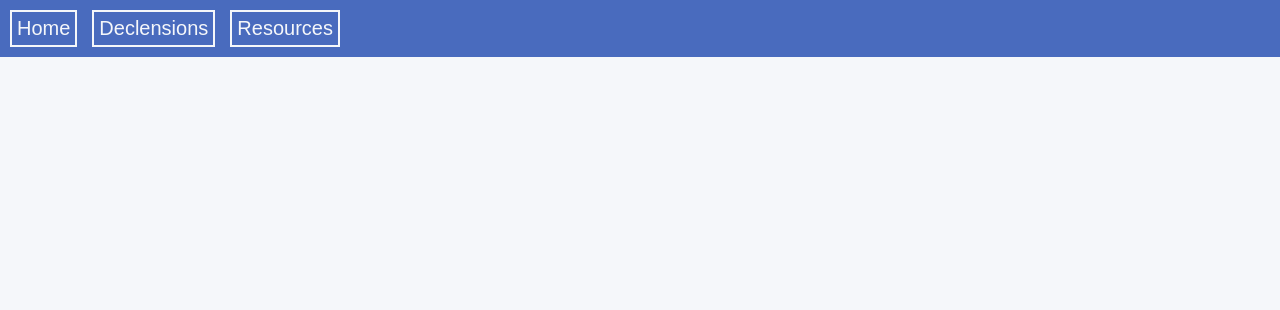
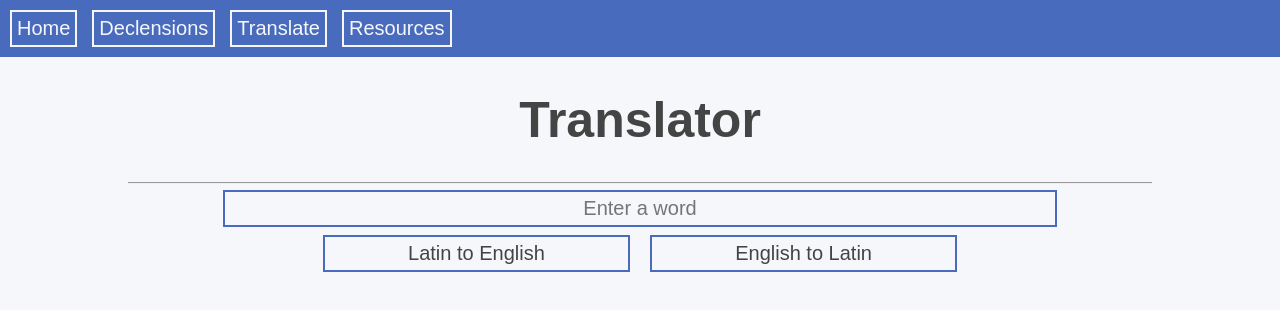
Before and after one commit to cqb13/Learn-Latin, a React (Create React App) app: page /Translate in a window 1280 px wide. Shown: the top 310 px of the page. Built offline with nearby package versions, Linux system fonts and the light colour scheme.

Commit message:
📄 Added translator

```diff
--- a/src/App.js
+++ b/src/App.js
@@ -1,11 +1,13 @@
 import React from "react";
 import "./css/Global.css";
 import './css/Declensions.css';
+import "./css/Translate.css";
 import Navbar from "./components/NavBar";
 import { BrowserRouter as Router, Routes, Route } from "react-router-dom";
 import Home from "./pages"
 import Declensions from "./pages/Declensions";
 import Resources from "./pages/Resources";
+import Translate from './pages/Translate'
 
 function App() {
   return (
@@ -14,6 +16,7 @@ function App() {
       <Routes>
         <Route exact path="/" element={<Home />} />
         <Route path="/Declensions" element={<Declensions />} />
+        <Route path="/Translate" element={<Translate/>} />
         <Route path="/Resources" element={<Resources />} />
       </Routes>
     </Router>
--- a/src/components/NavBar.jsx
+++ b/src/components/NavBar.jsx
@@ -5,6 +5,7 @@ const Navbar = () => {
     <nav>
       <Link to="/" className="Switch-Page">Home</Link>
       <Link to="/declensions" className="Switch-Page">Declensions</Link>
+      <Link to="/translate" className="Switch-Page">Translate</Link>
       <Link to="/resources" className="Switch-Page">Resources</Link>
     </nav>
   );
--- a/src/css/Global.css
+++ b/src/css/Global.css
@@ -18,6 +18,8 @@ a {
 
 hr {
   width: 80%;
+  border-left: none;
+  border-right: none;
 }
 
 nav {
@@ -70,6 +72,7 @@ button {
   border: 2px solid #496bbe;
   background-color: #f5f7fa;
   transition: 500ms;
+  color: #444;
 }
 
 button:hover {
--- /dev/null
+++ b/src/css/Translate.css
@@ -0,0 +1,19 @@
+main {
+  margin-left: auto;
+  margin-right: auto;
+  width: 80%;
+}
+
+.Search {
+  width: 80%;
+  font-size: 20px;
+  outline-color: #496bbe;
+  padding: 5px;
+}
+
+.Option {
+  width: 30%;
+  margin: 10px;
+  padding: 5px;
+  font-size: 20px;
+}
--- /dev/null
+++ b/src/pages/Translate.js
@@ -0,0 +1,53 @@
+import { useState } from 'react'
+
+const Translate = () => {
+    const [data, setData] = useState("");
+    const [search, setSearch] = useState();
+
+    const LTE = (word) => {
+      fetch('https://whitakers-words-get.cqb13.repl.co/LTE?word=' + word).then(
+        res => res.text()
+      ).then(
+        data => {
+          setData(data)
+        }
+      )
+    }
+
+    const ETL = (word) => {
+      fetch('https://whitakers-words-get.cqb13.repl.co/ETL?word=' + word).then(
+        res => res.text()
+      ).then(
+        data => {
+          setData(data)
+        }
+      )
+    }
+
+    const updateSearch = event => {
+      setSearch(event.target.value)
+    }
+
+    return (
+      <div>
+        <header>
+          <h1>Translator</h1>
+        </header>
+        <hr />
+        <main>
+          <div className="Search-Area">
+            <input type="text" placeholder="Enter a word" className="Search" value={search} onChange={updateSearch}/>
+            <div className="Search-Options">
+              <button className='Option' onClick={() => LTE(search)}>Latin to English</button>
+              <button className='Option' onClick={() => ETL(search)}>English to Latin</button>
+            </div>
+          </div>
+          <div>
+            <p>{data}</p>
+          </div>
+        </main>
+      </div>
+    );
+  };
+
+  export default Translate;
--- a/src/pages/index.js
+++ b/src/pages/index.js
@@ -12,7 +12,7 @@ const Home = () => {
         <p>This project was started to help me study declensions endings for a Latin test.
           I plan to add many more featuers to this website, such as sentence translation practice, and word form indentification practice.
           This is a side project, and my first time using React to build a website.
-          Development will be slow, and there will probably be many bugs during the first few months of development.
+          Development will be slow.
           If you find any bugs please open an issue in the github repository.
         </p>
         <a href='https://github.com/cqb13/Learn-Latin-Declensions'>Github Repo</a>
```
Also changed, not shown: 1 other file (tests, documents, lock files or other folders).
